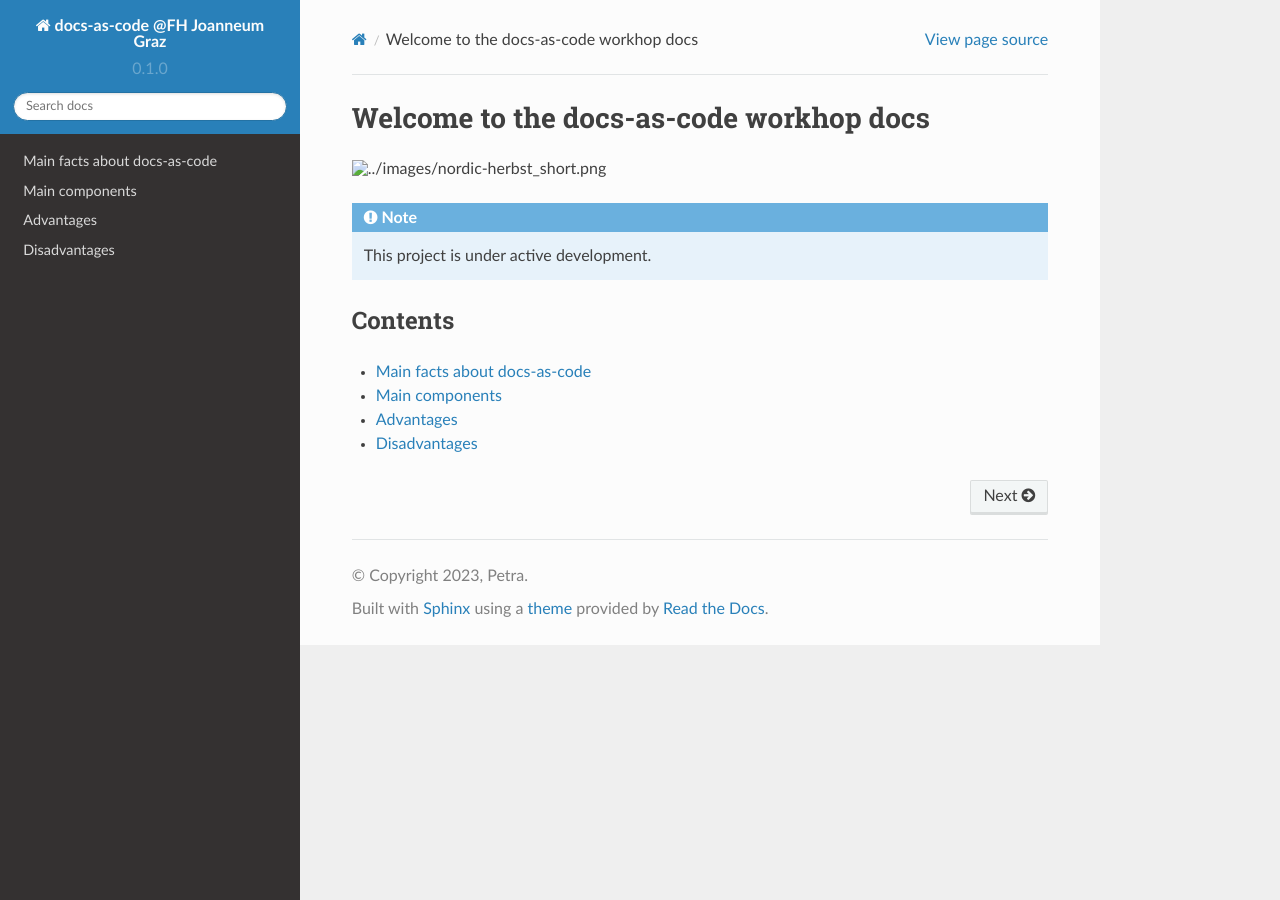
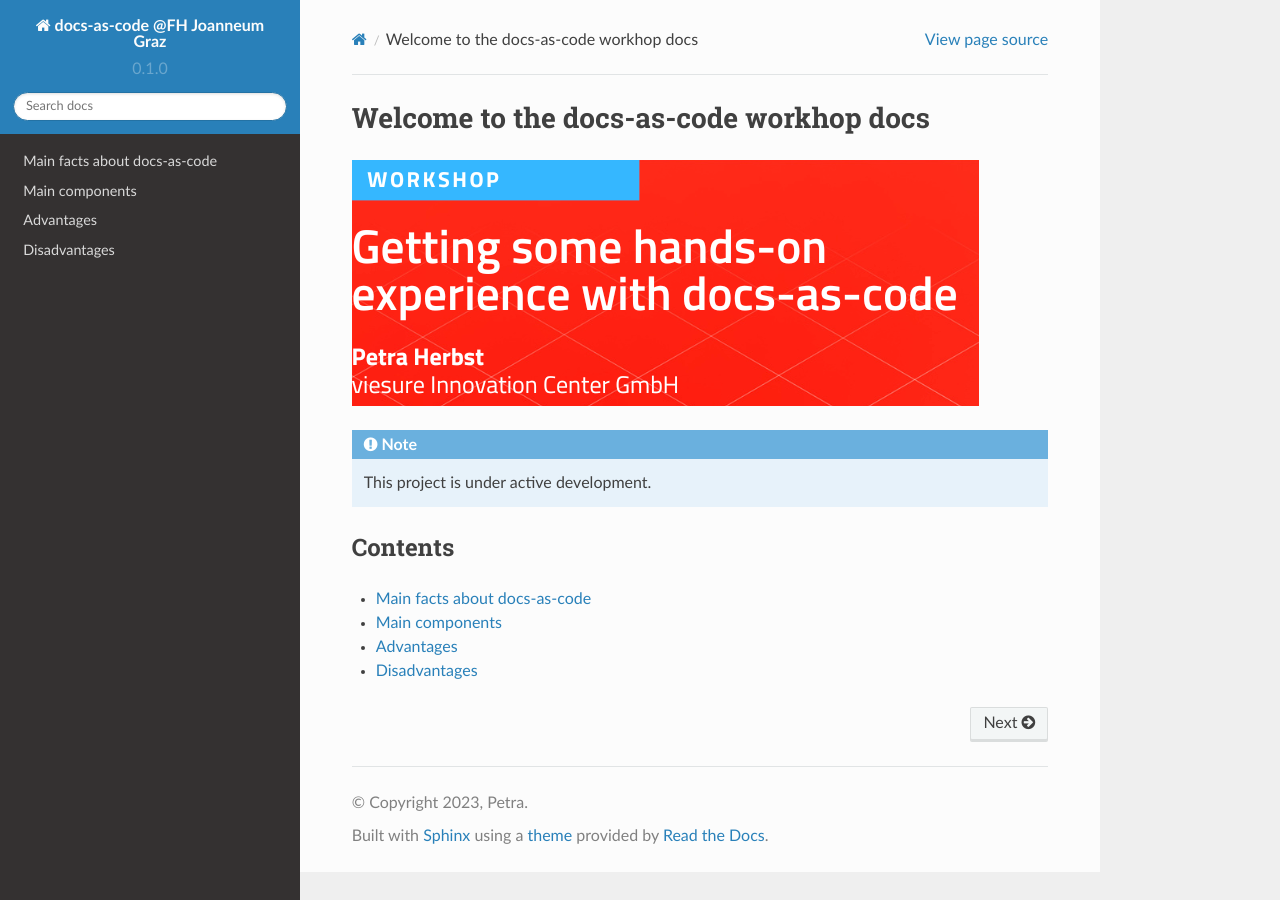
Before and after one commit to pezi77/workshop-fh-2023, a Sphinx documentation site: the page built from docs/source/index.rst, in a window 1280 px wide. Built offline with Sphinx 7.4.7 and the Read the Docs theme 2.0.0, drawn with Linux system fonts in a browser that asks for light colours; pages that are not in the unit, such as notebooks, are missing from menus.

Commit message:
Update index.rst

```diff
--- a/docs/source/index.rst
+++ b/docs/source/index.rst
@@ -1,7 +1,7 @@
 Welcome to the docs-as-code workhop docs
 ========================================
 
-.. image:: ../images/nordic-herbst_short.png
+.. image:: ../../images/nordic-herbst_short.png
 
 .. note::
 
```
